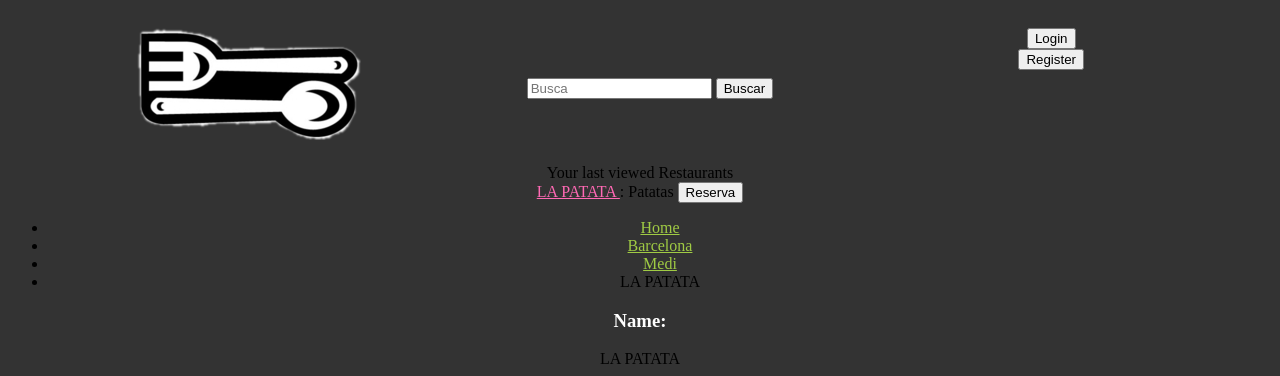
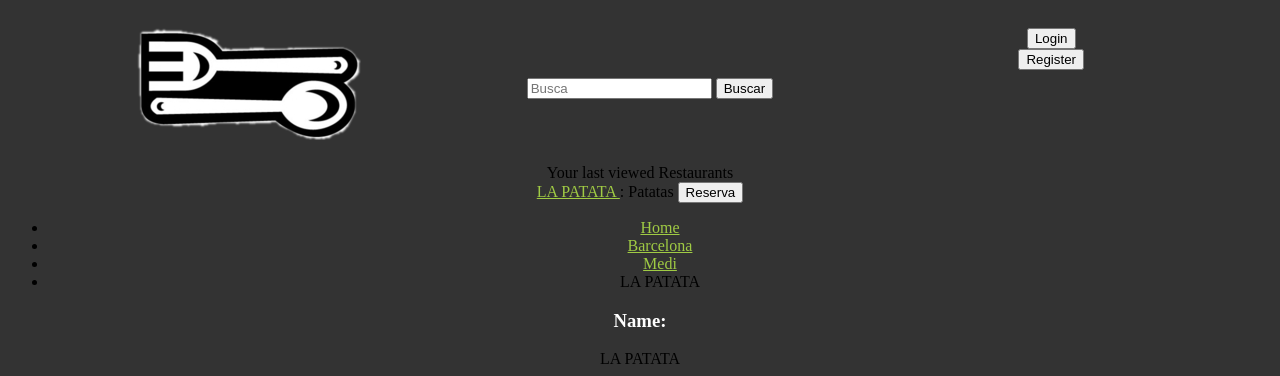
Before and after one commit to DavidAlvarezRios/sd2019-forkillaa9, a Django app: page /restaurant/09136666/ in a window 1280 px wide. Shown: the top 376 px of the page. Run offline with Django 3.2, Linux system fonts and the light colour scheme; data comes from the database, SQL or seed files in the repository; data that the repository does not hold is empty.

Commit message:
little css

```diff
--- a/static/style.css
+++ b/static/style.css
@@ -11,7 +11,7 @@ ul li a:visited {
 }
 
 a:link {
-    color: hotpink;
+    color: #a0cb44;
 }
 
 a:visited {
```
